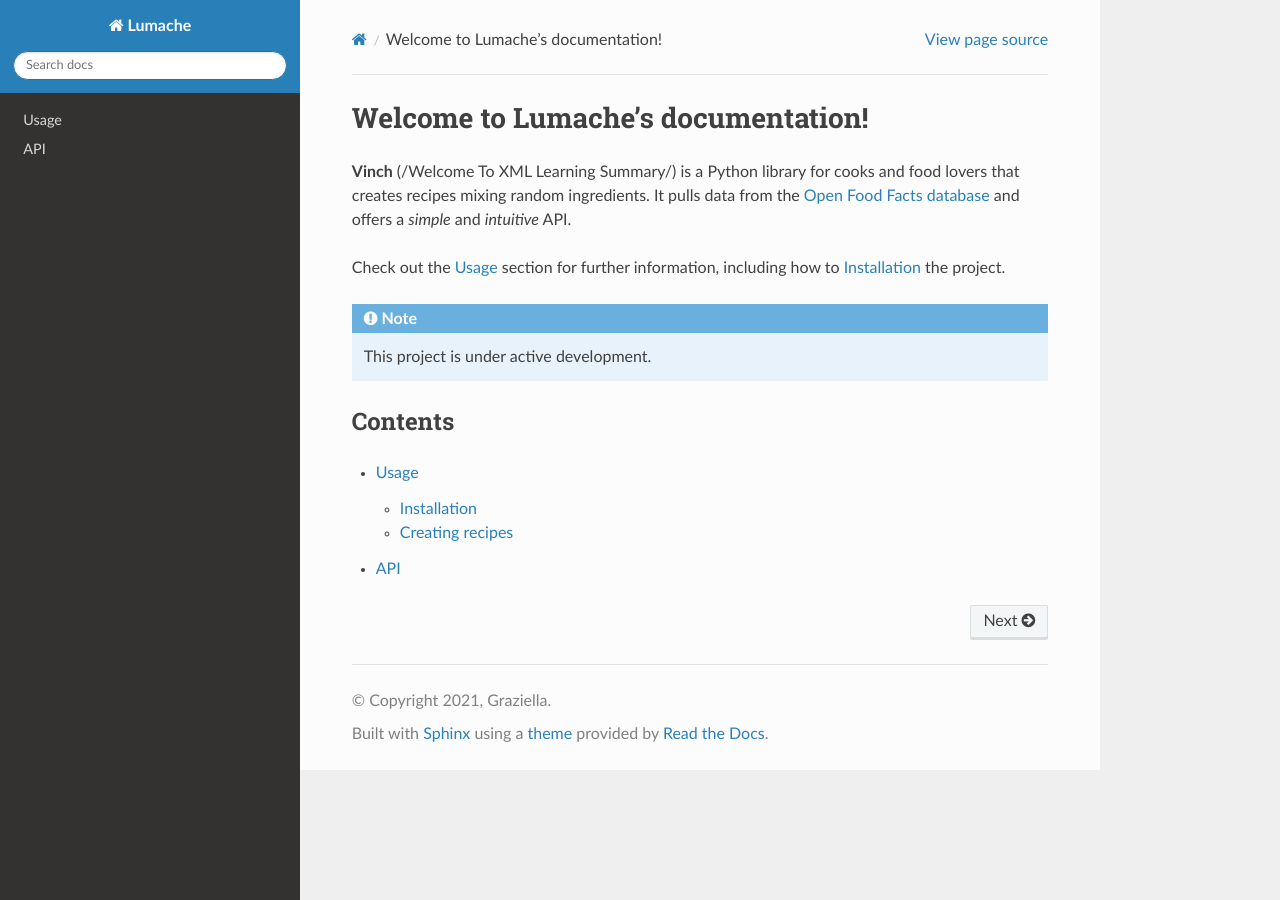
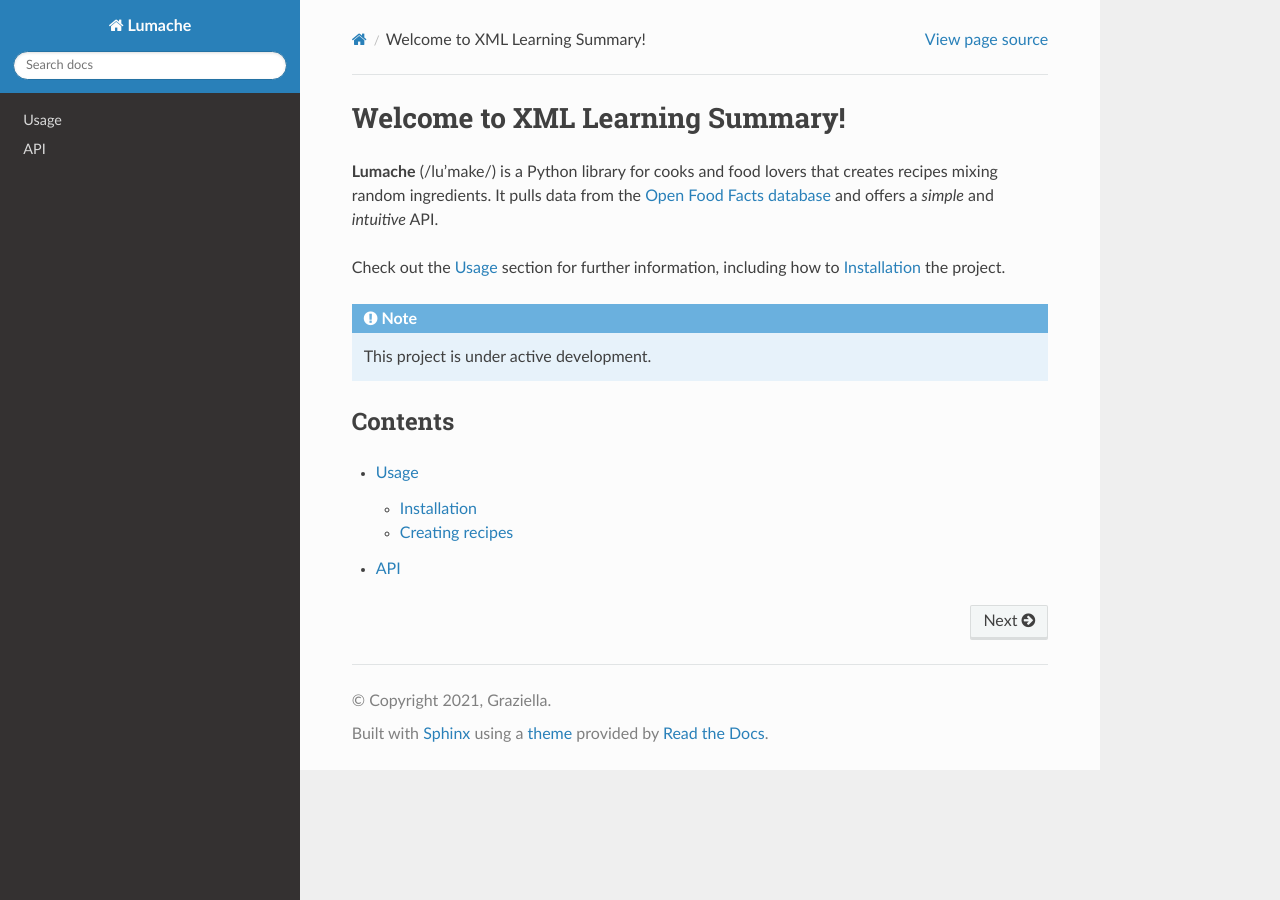
Before and after one commit to Zippiters/xmllearningsummary, a Sphinx documentation site: the page built from docs/source/index.rst, in a window 1280 px wide. Built offline with Sphinx 7.4.7 and the Read the Docs theme 3.1.0, drawn with Linux system fonts in a browser that asks for light colours.

Commit message:
Update index.rst

```diff
--- a/docs/source/index.rst
+++ b/docs/source/index.rst
@@ -1,7 +1,7 @@
-Welcome to Lumache's documentation!
+Welcome to XML Learning Summary!
 ===================================
 
-**Vinch** (/Welcome To XML Learning Summary/) is a Python library for cooks and food lovers
+**Lumache** (/lu'make/) is a Python library for cooks and food lovers
 that creates recipes mixing random ingredients.
 It pulls data from the `Open Food Facts database <https://world.openfoodfacts.org/>`_
 and offers a *simple* and *intuitive* API.
```
